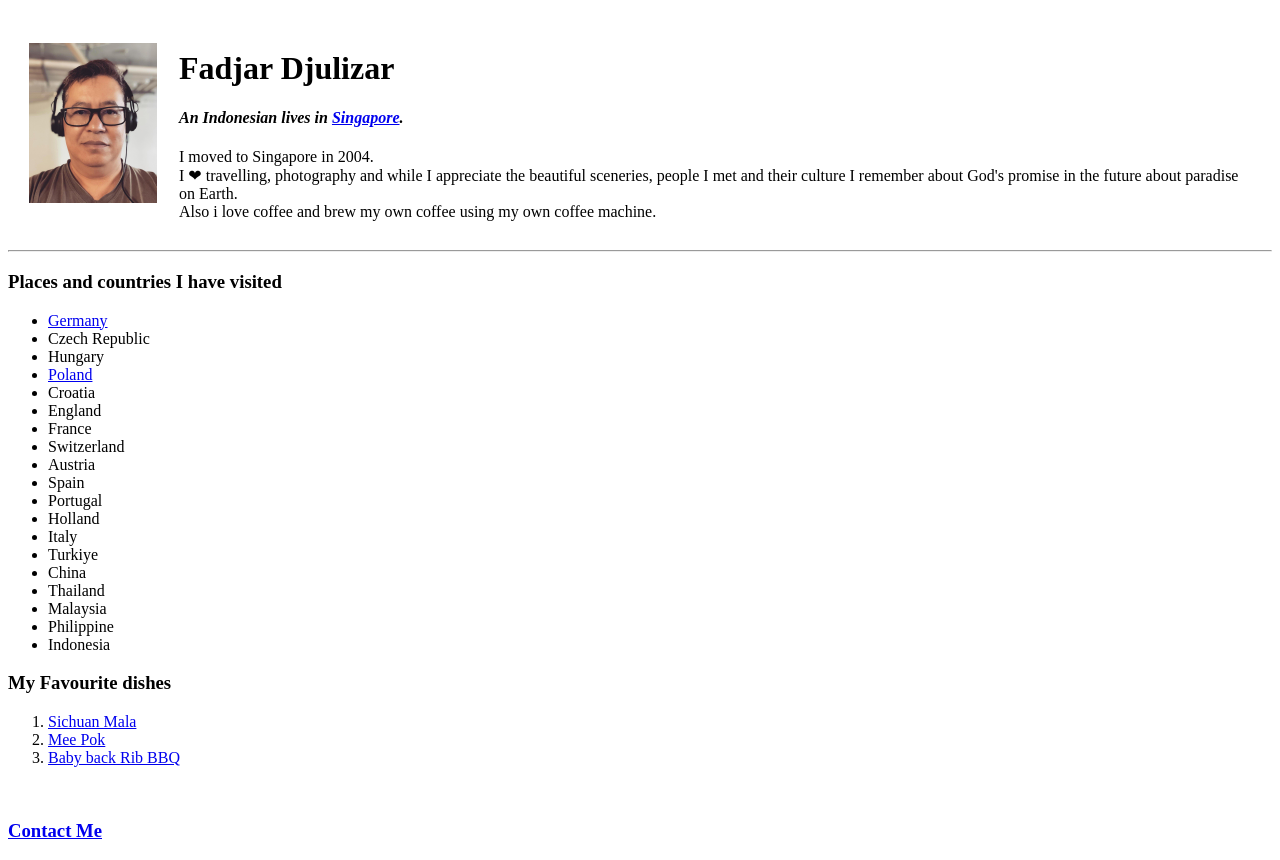
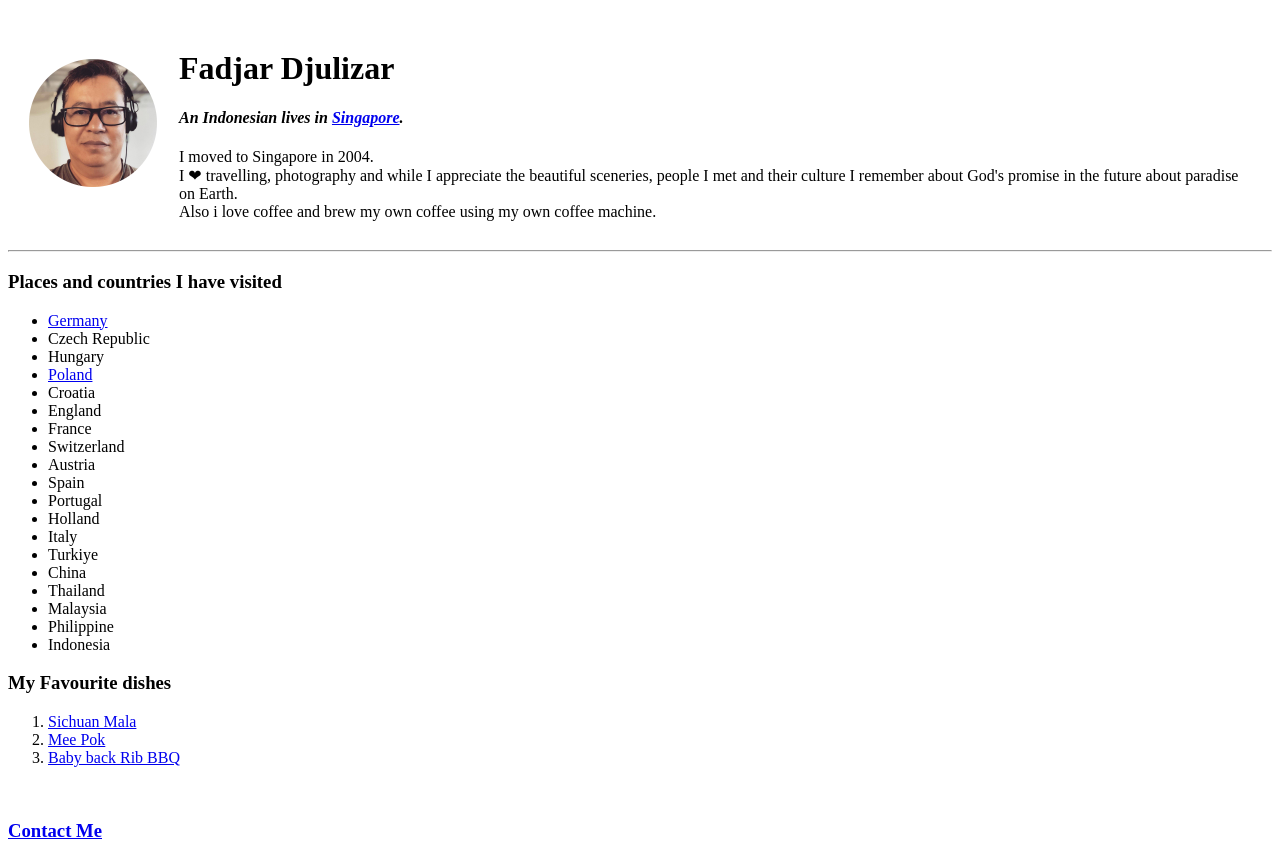
Before and after one commit to fdjuliza85/me, a plain HTML site: page index.html in a window 1280 px wide. Drawn offline with Linux system fonts and the light colour scheme.

Commit message:
Add files via upload

```diff
--- a/index.html
+++ b/index.html
@@ -9,7 +9,7 @@
 <body>
   <table cellspacing="20">
     <tr>
-      <td><img src="images/me.jpg" alt="Fadjar profile picture" style="width:128px;height:160px"></td>
+      <td><img src="images/me.png" alt="Fadjar profile picture" style="width:128px;height:160px"></td>
       <td><h1>Fadjar Djulizar</h1>
       <p><h4><em>An Indonesian lives in <strong><a href="https://en.wikipedia.org/wiki/Singapore">Singapore</a></strong>.</em></h4></p>
         I moved to Singapore in 2004.<br>
```
